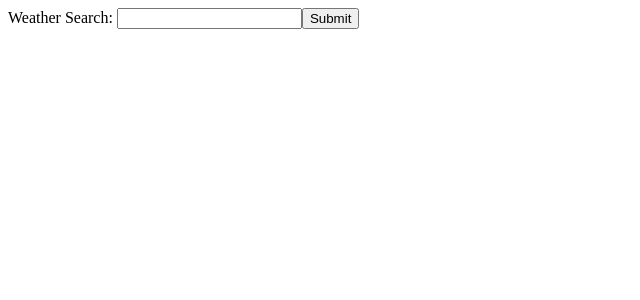
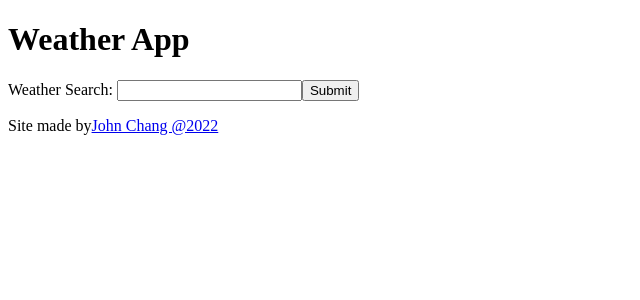
Before and after one commit to alwaysEnergetic/weather-api, a Next.js app: page / in a window 1280 px wide. Shown: the top 300 px of the page, without its empty margins (0-640 px from the left). Built offline with nearby package versions, Linux system fonts and the light colour scheme.

Commit message:
create footer and header

```diff
--- /dev/null
+++ b/components/Footer/Footer.js
@@ -0,0 +1,15 @@
+export default function Footer() {
+  return (
+    <>
+      <p>
+        Site made by
+        <a
+          target="_blank"
+          href="https://github.com/alwaysEnergetic/coding-test-weather-api"
+        >
+          John Chang @2022
+        </a>
+      </p>
+    </>
+  );
+}
--- /dev/null
+++ b/components/Header/Header.js
@@ -0,0 +1,3 @@
+export default function Header() {
+  return <h1>Weather App</h1>;
+}
--- a/pages/_app.tsx
+++ b/pages/_app.tsx
@@ -1,8 +1,22 @@
+import Header from "../components/Header/Header";
+import Footer from "../components/Footer/Footer";
 import "tailwindcss/tailwind.css";
+import { useState } from "react";
 import type { AppProps } from "next/app";
 
 function MyApp({ Component, pageProps }: AppProps) {
-  return <Component {...pageProps} />;
+  const [isLoading, setIsLoading] = useState(false);
+  return (
+    <>
+      <Header />
+      <Component
+        {...pageProps}
+        isLoading={isLoading}
+        setIsLoading={setIsLoading}
+      />
+      <Footer />
+    </>
+  );
 }
 
 export default MyApp;
```
